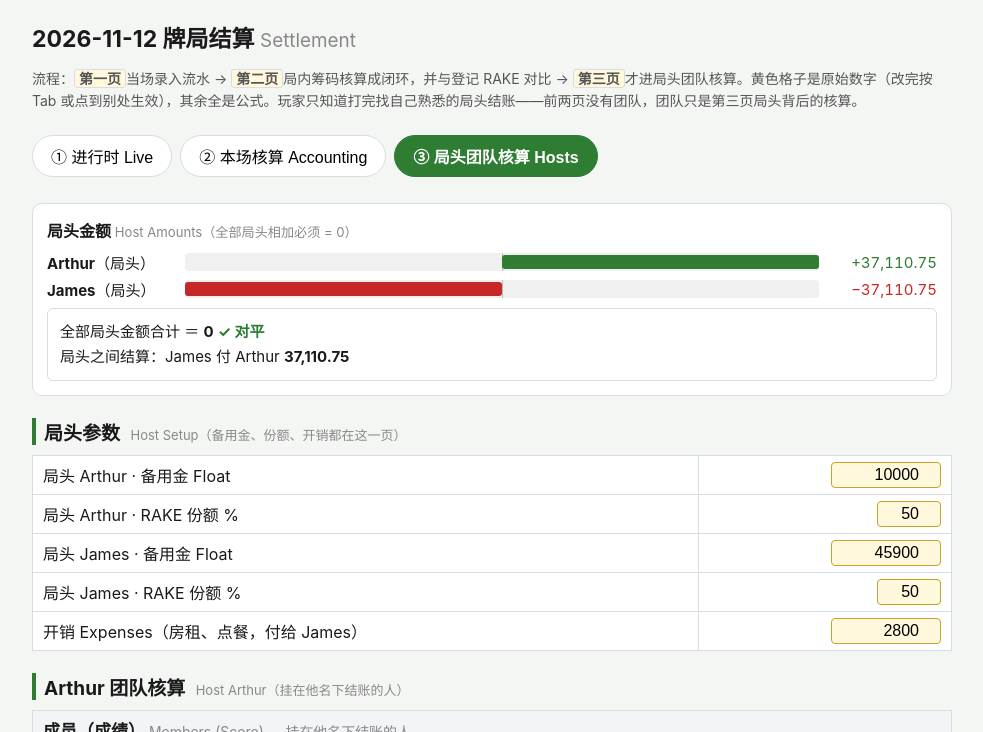
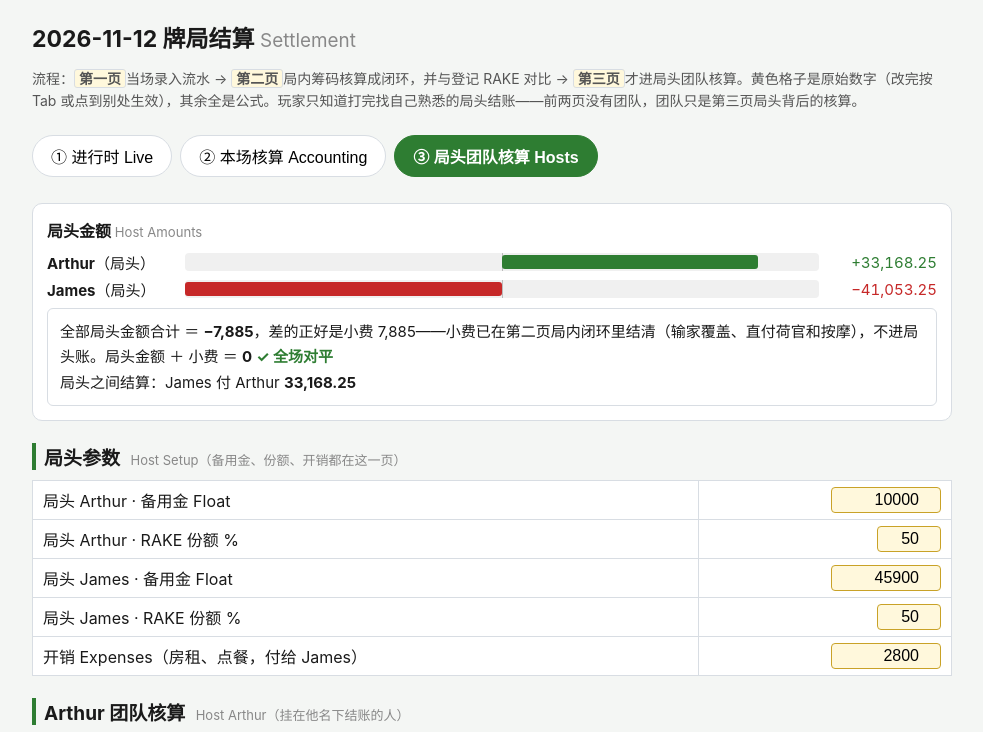
Before and after one commit to jayv00691-sudo/jayv00691-sudo.github.io, a plain HTML site: page index.html in a window 1280 px wide. Both pictures are taken after a click on the button "③ 局头团队核算 Hosts". Shown: the top 732 px of the page, without its empty margins (148-1131 px from the left). Drawn offline with Linux system fonts and the light colour scheme.

Commit message:
Add files via upload

```diff
--- a/index.html
+++ b/index.html
@@ -97,7 +97,7 @@
 
 <!-- ===== 第三页 · 局头团队核算 ===== -->
 <section class="page" id="page-hosts">
-  <div class="panel"><h3>局头金额 <span class="en">Host Amounts（全部局头相加必须 = 0）</span></h3>
+  <div class="panel"><h3>局头金额 <span class="en">Host Amounts</span></h3>
     <div id="mirror"></div>
     <div class="check" id="zeroCheck" style="margin-top:8px"></div>
   </div>
@@ -108,7 +108,7 @@
   <table id="tSep"></table>
 </section>
 
-<p class="note">局头不是固定的：本场有几个局头就出几张账单。每个玩家只挂在一位局头名下结账（本场：Arthur 名下 Arthur、Lu、KL、William、Zhuang；其余在 James 名下）。公共项（RAKE、小费）按各局头的 RAKE 份额分，分完所有局头金额相加恒为 0。</p>
+<p class="note">局头不是固定的：本场有几个局头就出几张账单。每个玩家只挂在一位局头名下结账（本场：Arthur 名下 Arthur、Lu、KL、William、Zhuang；其余在 James 名下）。局头账只有三块：成员（成绩）、RAKE 分配、开销——小费在第二页局内闭环里已经结清，永不进局头账。</p>
 </div>
 
 <script>
@@ -184,12 +184,11 @@ function calc(){
     const ownShare = isPlayer ? 0 : (shareAmt[hst.name]||0); // 局头没打牌时，他的股东分担单列一行
     const memberSum = members.reduce((a,p)=>a+personal[p[0]],0) + ownShare;
     const rakeAmt = rakePool * hst.share/100;
-    const tipAmt = tipSum * hst.share/100;
     const expAmt = (S.expenseHost===hst.name) ? S.expense : 0;
-    const amount = memberSum + rakeAmt + tipAmt + expAmt;
+    const amount = memberSum + rakeAmt + expAmt; // 小费不进局头账：已在第二页局内闭环结清
     const ownPersonal = isPlayer ? personal[hst.name] : ownShare;
     const net = ownPersonal + rakeAmt + expAmt;      // 局头净额
-    return {...hst, members, ownShare, isPlayer, memberSum, rakeAmt, tipAmt, expAmt, amount, net};
+    return {...hst, members, ownShare, isPlayer, memberSum, rakeAmt, expAmt, amount, net};
   });
   return {score,up,down,upSum,downSum,playersSum,shareAmt,dealerSum,tipSum,grand,bookRake,rakeDiff,
           personal,rakePool,hosts};
@@ -209,7 +208,6 @@ function hostBill(H, C){
   h += row("成员（成绩）合计", H.memberSum, {cls:"tot", signed:true});
   h += sec("局内公共项分配" + EN("Shared Items"));
   h += row(`RAKE 份额（统算 RAKE − 开销，× ${H.share}%）`, H.rakeAmt, {});
-  h += row(`小费（荷官+按摩，× ${H.share}%）`, H.tipAmt, {});
   h += row("开销 Expense" + (H.expAmt ? "（房租、点餐，归他）" : ""), H.expAmt, {});
   h += row(`${H.name} 金额（${H.amount>=0?"应收":"应付"}）Host Amount`, H.amount, {cls:"grand", signed:true});
   h += row(`${H.name} 净额 Net`, H.net, {cls:"tot", signed:true});
@@ -337,9 +335,10 @@ function render(){
     if(debtors[di].amt<0.005) di++;
     if(creditors[ci].amt<0.005) ci++;
   }
-  $("zeroCheck").innerHTML = (zero
-    ? `全部局头金额合计 ＝ <b>0</b> <span class="ok">✓ 对平</span>`
-    : `<span class="bad">✗ 局头金额对不平，差 ${fmt(totalAmt)}（检查 RAKE 份额合计是否 = 100%）</span>`) +
+  const loopSettled = Math.abs(totalAmt + C.tipSum) < 0.005;
+  $("zeroCheck").innerHTML = (loopSettled
+    ? `全部局头金额合计 ＝ <b>${fmtS(totalAmt)}</b>，差的正好是小费 ${fmt(C.tipSum)}——小费已在第二页局内闭环里结清（输家覆盖、直付荷官和按摩），不进局头账。局头金额 ＋ 小费 ＝ <b>0</b> <span class="ok">✓ 全场对平</span>`
+    : `<span class="bad">✗ 对不平：局头金额合计 ${fmtS(totalAmt)}，与小费 ${fmt(C.tipSum)} 对不上（检查 RAKE 份额合计是否 = 100%）</span>`) +
     (moves.length ? `<br>局头之间结算：${moves.join("；")}` : "");
   let ph = "";
   C.hosts.forEach(H=>{
```
